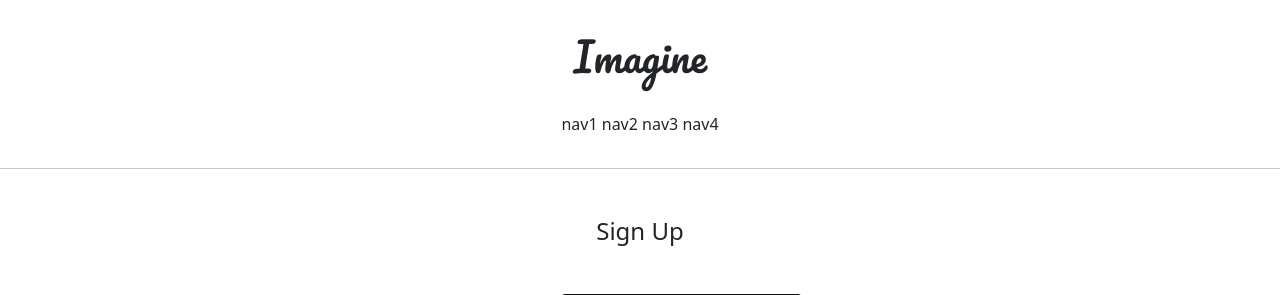
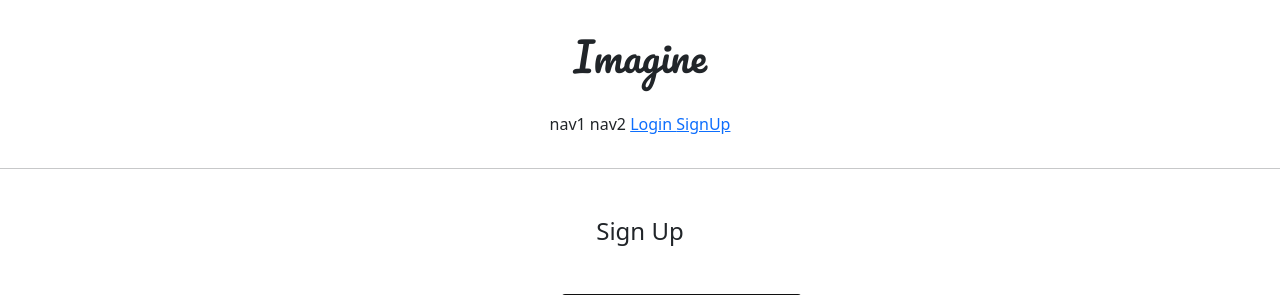
Before and after one commit to limajin/Django_pinterest, a Django app: page /accounts/create/ in a window 1280 px wide. Shown: the top 295 px of the page. Run offline with Django 3.2, Linux system fonts and the light colour scheme.

Commit message:
7/15 commit1

```diff
--- a/templates/header.html
+++ b/templates/header.html
@@ -7,8 +7,28 @@
     <div class = 'imagine_header_button'>
         <span>nav1</span>
         <span>nav2</span>
-        <span>nav3</span>
-        <span>nav4</span>
+        {% if not user.is_authenticated %}
+        {# 유저가 로그인 되어 있지 않다면#}
+
+        <span>
+            <a href="{% url 'accountapp:login' %}">
+                Login
+            </a>
+
+        </span>
+        <span>
+            <a href="{% url 'accountapp:create' %}">
+                SignUp
+            </a>
+
+        </span>
        {# span은 버튼 역할#}
+        {% else %}
+        <span>
+            <a href="{% url 'accountapp:logout' %}">
+                Logout
+            </a>
+        </span>
+        {% endif %}
     </div>
 </div>
```
